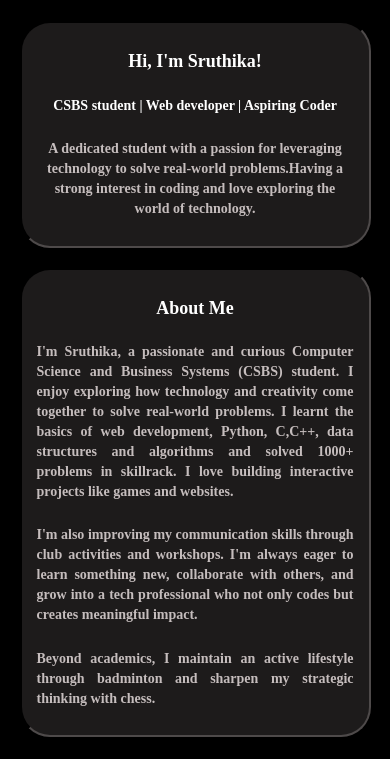
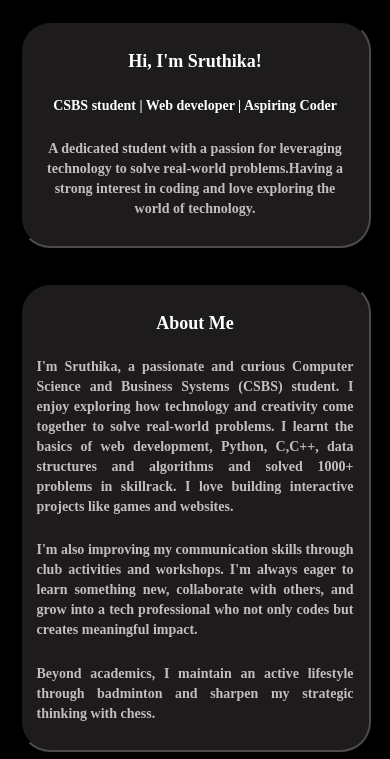
Before and after one commit to SruthikA-2007/SruthikA-2007.github.io, a website built with Vite: page index.html in a window 390 px wide. Shown: the part 74-833 px from the top of the page. Built offline with nearby package versions, Linux system fonts and the light colour scheme.

Commit message:
expand the gap between boxes

```diff
--- a/styles.css
+++ b/styles.css
@@ -338,7 +338,7 @@ body {
 @media (max-width: 480px) {
     .box:not(.skill-category,.education,.extra), .box-out-layer {
         padding: 15px !important;
-        margin: 20px auto !important;
+        margin: 35px auto !important;
         max-width: 90%;
     }
     .skills-container {
```
